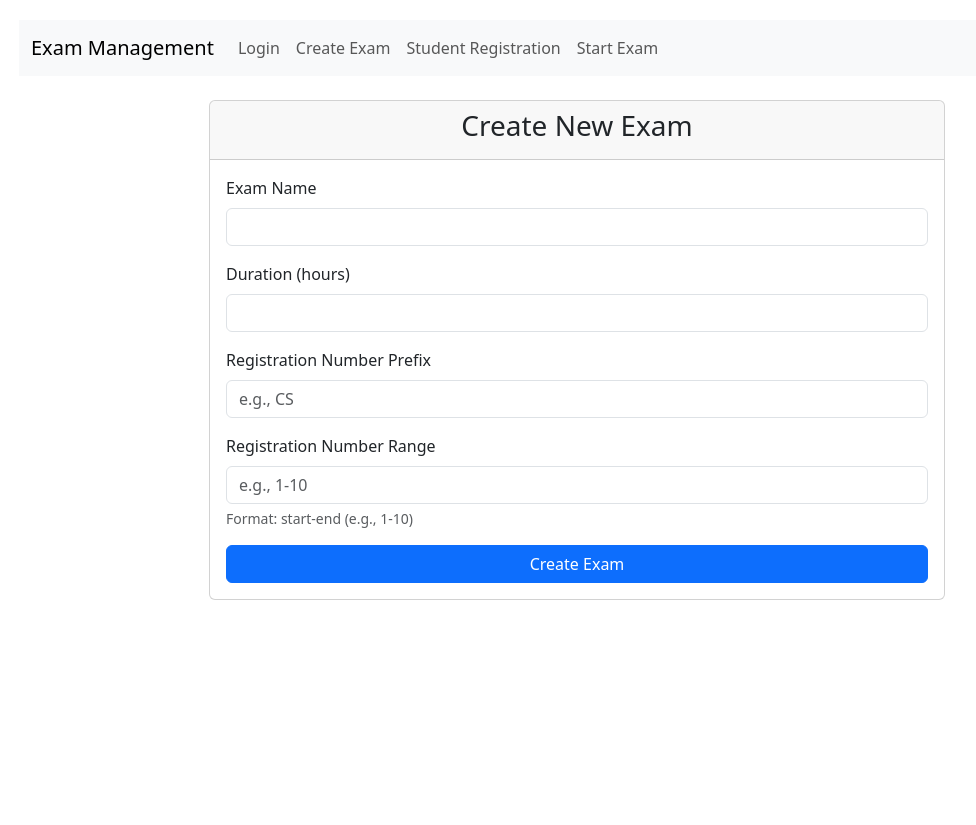
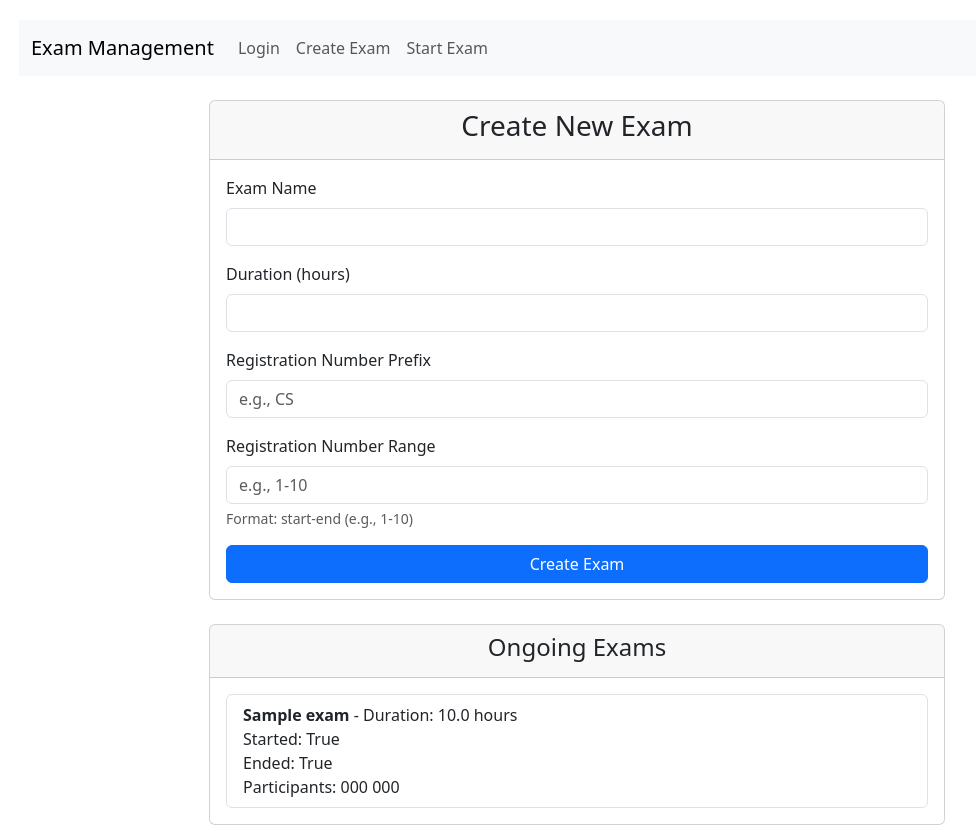
Before and after one commit to mfscpayload-690/ExamNetShield, a Flask app: page /create_exam in a window 1280 px wide. Shown: the whole page, without its empty margins (63-1039 px from the left). Before the commit the page ends 600 px from the top, so only its background shows below. Run offline with Flask 2, Linux system fonts and the light colour scheme; the visitor is signed in with stand-in values (Sample User, id 1); tables that the repository leaves empty hold one stand-in row (values such as "Sample post").

Commit message:
Add exam upload functionality and ongoing exams display
- Introduced file upload feature for students to submit answers.
- Added 'UPLOAD_FOLDER' configuration for file storage.
- Updated 'create_exam' template to display ongoing exams.
- Enhanced 'Exam' model with 'is_started' and 'is_ended' fields.
- Created 'student_exam' template for individual student exam view.

```diff
--- a/app.py
+++ b/app.py
@@ -8,6 +8,7 @@ app = Flask(__name__)
 app.config['SECRET_KEY'] = os.urandom(24)
 app.config['SQLALCHEMY_DATABASE_URI'] = 'sqlite:///exams.db'
 app.config['SQLALCHEMY_TRACK_MODIFICATIONS'] = False
+app.config['UPLOAD_FOLDER'] = os.path.join(os.getcwd(), 'uploads')
 
 db.init_app(app)
 
@@ -52,10 +53,10 @@ def create_exam():
             start, end = map(int, reg_range.split('-'))
             if start >= end:
                 flash('Range start must be less than end', 'danger')
-                return render_template('create_exam.html')
+                return render_template('create_exam.html', exams=Exam.query.all())
         except ValueError:
             flash('Invalid range format. Use start-end (e.g., 1-10)', 'danger')
-            return render_template('create_exam.html')
+            return render_template('create_exam.html', exams=Exam.query.all())
 
         # Create exam
         new_exam = Exam(
@@ -80,7 +81,9 @@ def create_exam():
         flash(f'Exam "{name}" created with {end-start+1} students!', 'success')
         return redirect(url_for('add_questions', exam_id=new_exam.id))
 
-    return render_template('create_exam.html')
+    # Pass all ongoing exams to the template
+    exams = Exam.query.all()
+    return render_template('create_exam.html', exams=exams)
 
 @app.route('/add_questions/<int:exam_id>', methods=['GET', 'POST'])
 def add_questions(exam_id):
@@ -150,6 +153,7 @@ def register():
                     student.ip_address = current_ip
                     db.session.commit()
                 flash('Registration successful!', 'success')
+                return redirect(url_for('student_exam', student_id=student.id))
         else:
             flash('Invalid registration number or exam ID!', 'danger')
     exams = Exam.query.all()
@@ -173,7 +177,8 @@ def start_exam():
 
         # Get all students for this exam
         students = Student.query.filter_by(exam_id=exam_id).all()
-
+        exam = Exam.query.get(exam_id)
+        exam.is_started = True
         # Prepare question texts for random allocation
         question_texts = [q.question_text for q in exam_questions]
 
@@ -192,5 +197,25 @@ def start_exam():
     exams = Exam.query.all()
     return render_template('start_exam.html', exams=exams)
 
+@app.route('/student_exam/<int:student_id>', methods=['GET', 'POST'])
+def student_exam(student_id):
+    student = Student.query.get_or_404(student_id)
+    exam = Exam.query.get_or_404(student.exam_id)
+
+    if request.method == 'POST':
+        # Handle file upload
+        uploaded_file = request.files.get('answer_file')
+        if uploaded_file and uploaded_file.filename != '':
+            # Save the file (you can customize the save location)
+            file_path = os.path.join('uploads', uploaded_file.filename)
+            uploaded_file.save(file_path)
+            flash('Answer submitted successfully!', 'success')
+        else:
+            flash('Please upload a valid file!', 'danger')
+
+    # Get the student's assigned questions
+    questions = student.get_questions()
+    return render_template('student_exam.html', student=student, exam=exam, questions=questions)
+
 if __name__ == '__main__':
     app.run(debug=True)
--- a/models.py
+++ b/models.py
@@ -10,7 +10,8 @@ class Exam(db.Model):
     duration = db.Column(db.Float, nullable=False)  # in hours
     reg_number_prefix = db.Column(db.String(10), nullable=False)
     reg_number_range = db.Column(db.String(20), nullable=False)
-
+    is_started = db.Column(db.Boolean, default=False)
+    is_ended = db.Column(db.Boolean, default=False)
     students = db.relationship('Student', backref='exam', lazy=True)
 
 class Student(db.Model):
--- a/templates/base.html
+++ b/templates/base.html
@@ -1,4 +1,3 @@
-<!-- templates/base.html -->
 <!DOCTYPE html>
 <html lang="en">
 <head>
@@ -13,6 +12,7 @@
 </head>
 <body>
     <div class="container">
+        {% block navbar %}
         <nav class="navbar navbar-expand-lg navbar-light bg-light mb-4">
             <div class="container-fluid">
                 <a class="navbar-brand" href="/">Exam Management</a>
@@ -28,15 +28,13 @@
                             <a class="nav-link" href="{{ url_for('create_exam') }}">Create Exam</a>
                         </li>
                         <li class="nav-item">
-                            <a class="nav-link" href="{{ url_for('register') }}">Student Registration</a>
-                        </li>
-                        <li class="nav-item">
                             <a class="nav-link" href="{{ url_for('start_exam') }}">Start Exam</a>
                         </li>
                     </ul>
                 </div>
             </div>
         </nav>
+        {% endblock %}
 
         <div class="flash-messages">
             {% with messages = get_flashed_messages(with_categories=true) %}
--- a/templates/create_exam.html
+++ b/templates/create_exam.html
@@ -1,4 +1,3 @@
-<!-- templates/create_exam.html -->
 {% extends "base.html" %}
 
 {% block title %}Create Exam - Exam Management{% endblock %}
@@ -37,4 +36,33 @@
         </div>
     </div>
 </div>
+
+<div class="row justify-content-center mt-4">
+    <div class="col-md-8">
+        <div class="card">
+            <div class="card-header">
+                <h4 class="text-center">Ongoing Exams</h4>
+            </div>
+            <div class="card-body">
+                {% if exams %}
+                    <ul class="list-group">
+                        {% for exam in exams %}
+                            <li class="list-group-item">
+                                <strong>{{ exam.name }}</strong> - Duration: {{ exam.duration }} hours
+                                <br>
+                                Started: {{ exam.is_started }}
+                                <br>
+                                Ended: {{ exam.is_ended }}
+                                <br>
+                                Participants: {{ exam.reg_number_prefix }} {{ exam.reg_number_range }}
+                            </li>
+                        {% endfor %}
+                    </ul>
+                {% else %}
+                    <p class="text-muted text-center">No ongoing exams available.</p>
+                {% endif %}
+            </div>
+        </div>
+    </div>
+</div>
 {% endblock %}
--- a/templates/register.html
+++ b/templates/register.html
@@ -1,7 +1,10 @@
-<!-- templates/register.html -->
 {% extends "base.html" %}
 
 {% block title %}Student Registration - Exam Management{% endblock %}
+
+{% block navbar %}
+<!-- No navbar for this page -->
+{% endblock %}
 
 {% block content %}
 <div class="row justify-content-center">
```
Also changed, not shown: templates/student_exam.html (added, +61 -0 lines).
